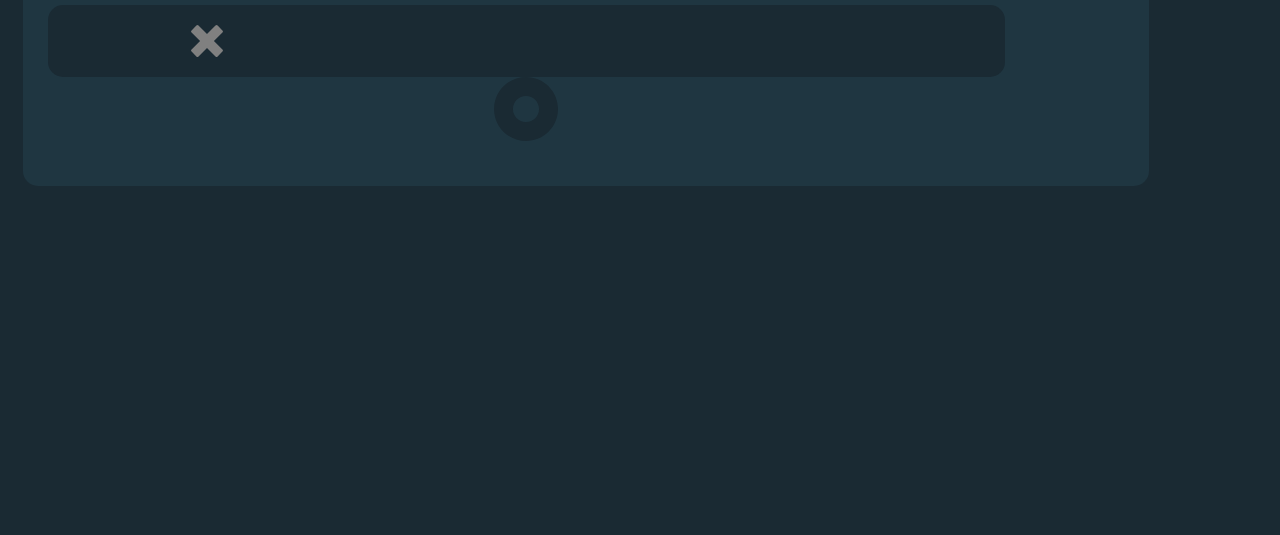
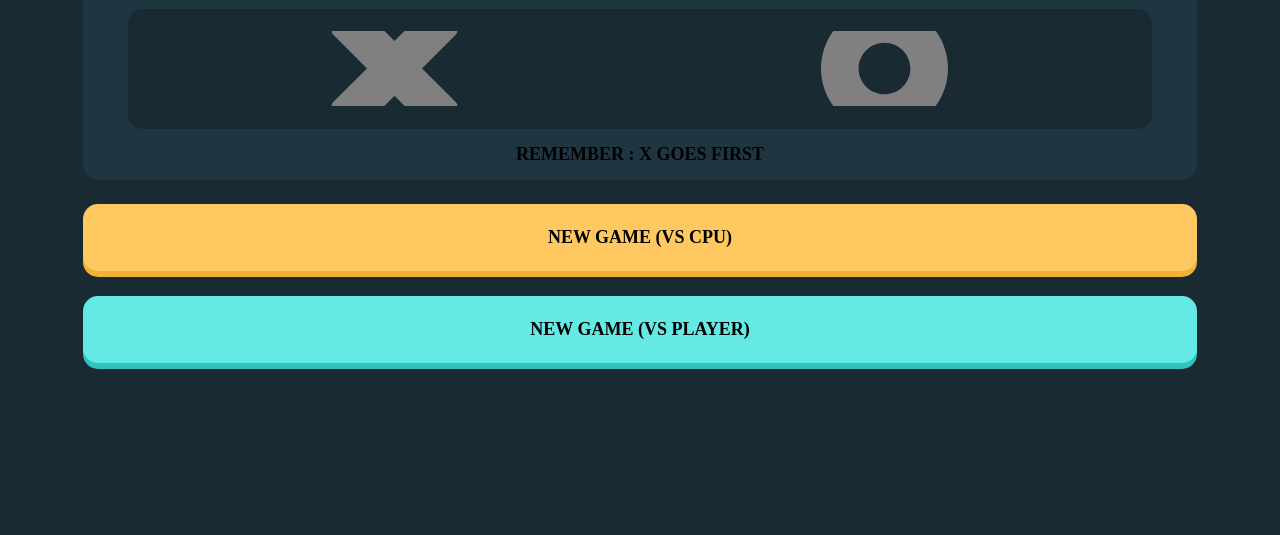
Before and after one commit to DOTG29/tictactoe, a website built with Vite: page index.html in a window 1280 px wide. Shown: the part 265-800 px from the top of the page. Built offline with nearby package versions, Linux system fonts and the light colour scheme.

Commit message:
menufini

```diff
--- a/index.html
+++ b/index.html
@@ -15,18 +15,17 @@
         <h1 class="pick-player">PICK PLAYER 1’S MARK</h1>
         <div class="XO">
           <div class="XO-X">
-            <img class="XO-X-img" src="img/icon-x grey.svg" alt="">
           </div>
           <div class="XO-O">
-            <img src="img/icon-o grey.svg" alt="">
           </div>
         </div>
+        <h2 class="rem">REMEMBER : X GOES FIRST</h2>
       </div>
-      <div>
-
+      <div class="cpu">
+        <h2 class="cpu-text">NEW GAME (VS CPU)</h2>
       </div>
-      <div>
-
+      <div class="player">
+        <h2 class="player-text">NEW GAME  (VS PLAYER)</h2>
       </div>
 
     </div>
--- a/style.scss
+++ b/style.scss
@@ -1,7 +1,8 @@
 @mixin center() {
     display: flex;
-    text-align: center;
+    justify-content: center;
     align-items: center;
+    flex-direction: column;
 }
 
 body {
@@ -16,44 +17,93 @@ body {
 $gris-clair: #A8BFC9;
 $gris-moyen: #1F3641;
 $gris-noir: #1A2A33;
+$yelow:#F2B137;
+$yelow-claire:#FFC860;
+$blue-aqua: #31C3BD;
+$blue-aqua-claire:#65E9E5;
 $border-radius: 15px;
+$font-size: 18px;
 
 
 
 
 .container {
-   width: 88%;
-   height: 65%;
-   margin-left: 22.5px;
+    @include center();
+    justify-content: space-around;
+    width: 87%;
+    height: 60%;
     .pick {
         width: 100%;
-    height: 48%;
+        height: 45%;
         background-color: $gris-moyen;
         border-radius: $border-radius;
-    margin-top: 25px;
-    margin-bottom: 25px;
+        @include center();
         .pick-player {
-        font-size: 16px;
-        color: $gris-clair;
-        padding-top: 20px;
-        padding-bottom: 20px;
+            font-size: $font-size;
         }
         .XO {
-        width: 85%;
-        height: 72px;
-        margin-left: 25px;
+            width: 88%;
+            height: 41%;
+            padding: 2%;
+            background-color: $gris-noir;
             border-radius: $border-radius;
-        background-color: $gris-noir;
+            @include center();
+            flex-direction: row;
             .XO-X {
                 width: 50%;
                 height: 100%;
+                border-radius: $border-radius;
+                background-image: url(img/icon-x-grey.svg);
+                background-repeat: no-repeat;
+                background-size: 26%;
+                background-position: center;
+            }
+
+            .XO-O {
+                width: 50%;
+                height: 100%;
+                border-radius: $border-radius;
+                background-image:  url(img/icon-o-grey.svg);
+                background-repeat: no-repeat;
+                background-size: 26%;
+                background-position: center;
+            }
+        }
+        .rem {
+            font-size:$font-size ;
+        }
+    }
+
+    .cpu {
+        width: 100%;
+        height: 14%;
+        background-color: $yelow-claire;
+        box-shadow: 0px 6px 0px 0px $yelow;
+        border-radius: $border-radius;
         @include center();
-            .XO-X-img {
-                width: 32px;
-                height: 32px;
-                margin-left: 30%;
+        .cpu-text {
+            font-size: $font-size;
+        }
+    }
+
+    .player {
+        width: 100%;
+        height: 14%;
+        background-color: $blue-aqua-claire;
+        box-shadow: 0px 6px 0px 0px $blue-aqua;
+        border-radius: $border-radius;
+        @include center();
+        .player-text {
+            font-size: $font-size;
         }
     }
 }
+
+
+.XO-O:hover {
+    background-color: $gris-clair;
 }
+
+.XO-X:hover {
+    background-color: $gris-clair;
 }
```
Also changed, not shown: img/icon-o grey.svg (deleted), img/icon-o-grey.svg (added), img/icon-x-grey.svg (renamed from img/icon-x grey.svg). Lines whose indentation alone changed are shown as unchanged.
